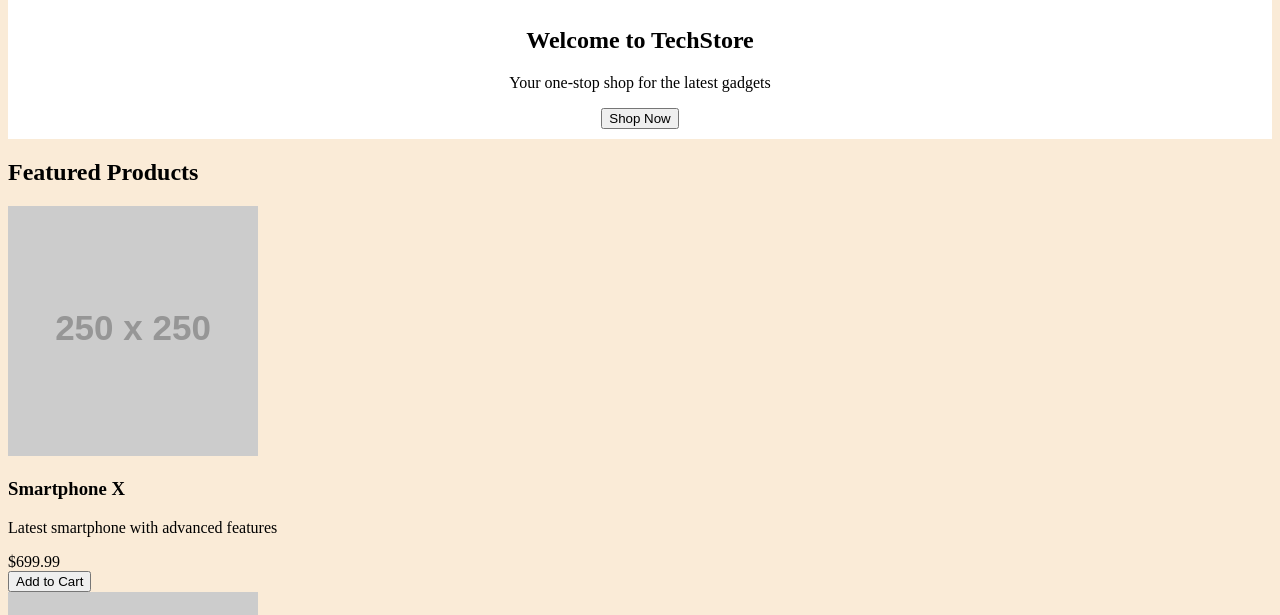
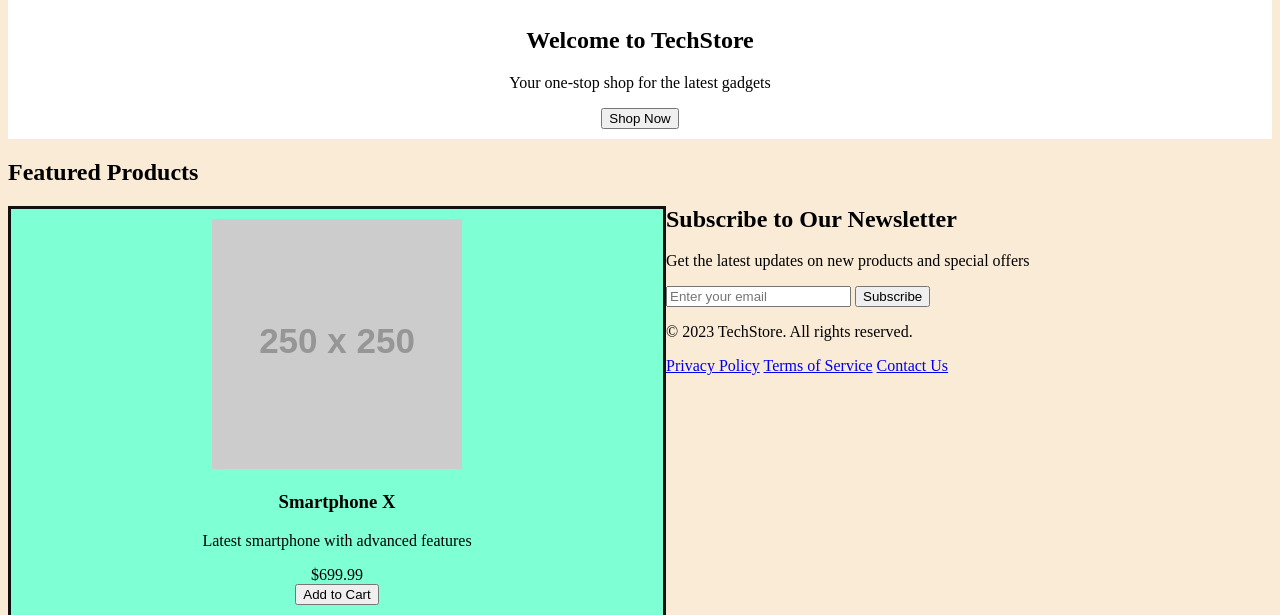
Before and after one commit to DylanSaligan/Simple_Ecommerce_Saligan, a plain HTML site: page index.html in a window 1280 px wide. Shown: the part 129-744 px from the top of the page. Drawn offline with Linux system fonts and the light colour scheme; placeholder pictures from the web are drawn by us.

Commit message:
Added 2 grid layout to the products, and styled them with a border and bg color

```diff
--- a/style.css
+++ b/style.css
@@ -29,3 +29,12 @@ ul {
     text-align: center;
     padding: 10px;
 }
+.product-card {
+    float: left;
+    width: 50%;
+    padding: 10px;
+    border: #111111;
+    border-style: solid;
+    background-color: aquamarine;
+    text-align: center;
+  }
```
